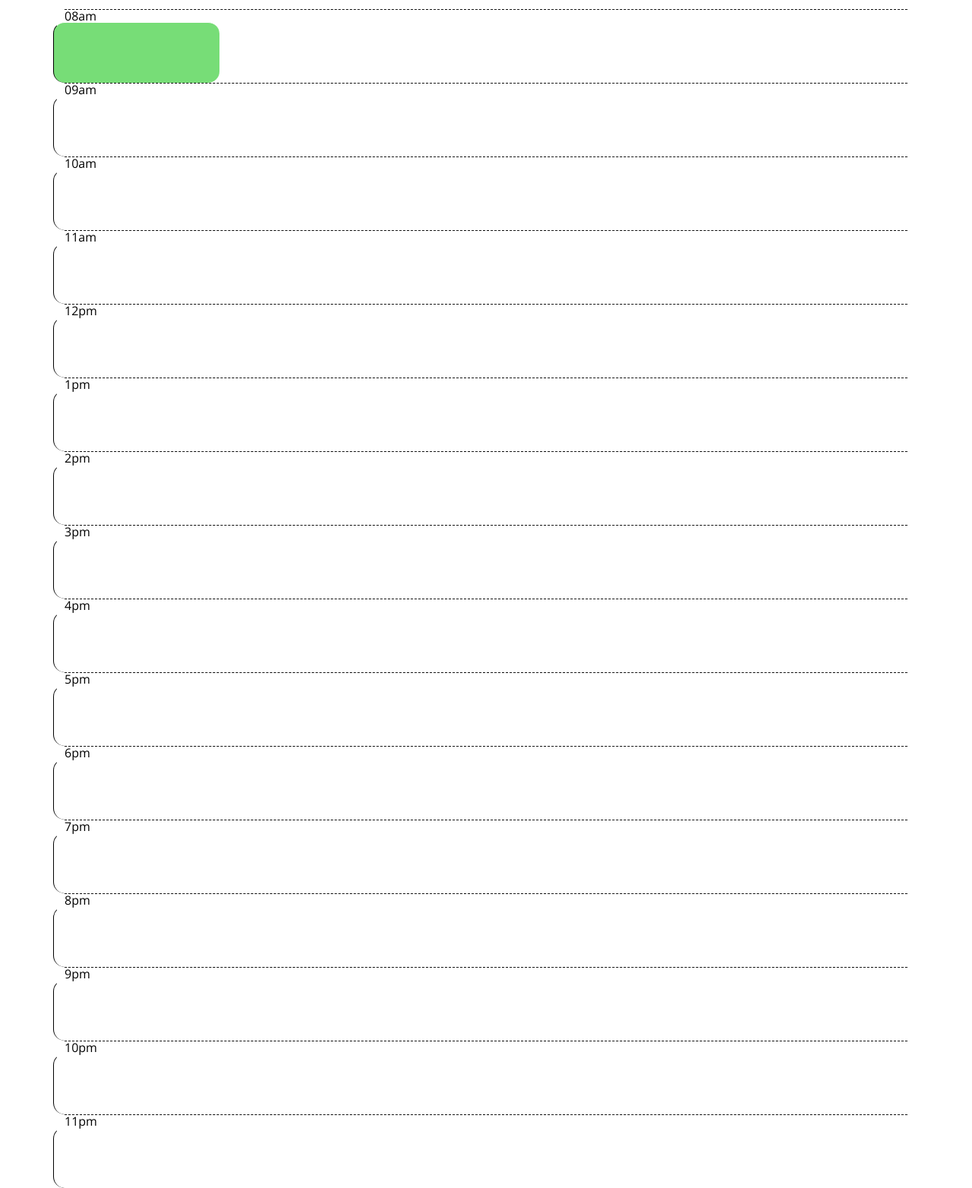
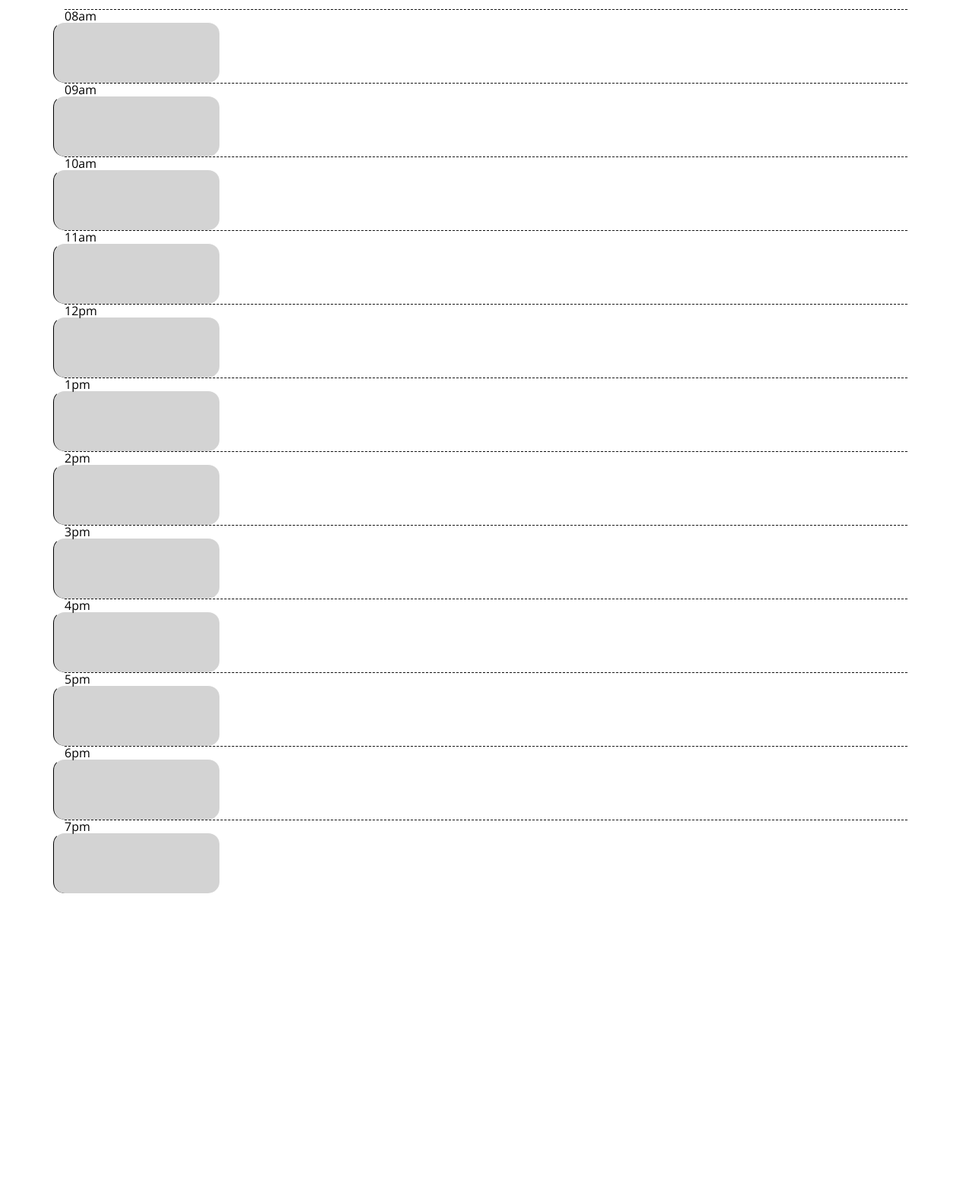
Before and after one commit to mitchroutman/day-planner-MR, a plain HTML site: page index.html in a window 1280 px wide. Shown: the part 320-1884 px from the top of the page at 76% size. After the commit the page ends 1496 px from the top, so only its background shows below. Drawn offline with nearby package versions, Linux system fonts and the light colour scheme.

Commit message:
remove extra timeslots, updated js to loop with military time, added new ids by time

```diff
--- a/assets/script.js
+++ b/assets/script.js
@@ -15,7 +15,7 @@ function date_time() {
 
 //Change background by time
 var checkTheTime = function() {
-    var timeBlock = $("#time-container");
+    var timeBlock = $("#0800, #0900, #1000, #1100, #1200, #1300, #1400, #1500, #1600, #1700, #1800, #1900");
     for (var i = 0 ; i < timeBlock.length ; i++) {
         var elementID = timeBlock[i].id;
         var changeClass = document.getElementById(timeBlock[i].id)
@@ -43,7 +43,7 @@ setInterval(checkTheTime(), (1000 * 60) * 15);
 });
 
 //
-var saveButton = document.querySelector("#time-container");
+var saveButton = document.querySelector(".time-block");
 if (window.localStorage["textarea"]) {
     // console.log("Test")
       saveButton.value = window.localStorage["textarea"];
--- a/index.html
+++ b/index.html
@@ -21,82 +21,62 @@
     <div class="container">
 
       <div id="timetable" class="hour">08am
-          <textarea id="time-container" class="time-block row description" name="dailyentry"></textarea>
+          <textarea id="0800" class="time-block row description" name="dailyentry"></textarea>
           <button name="Save" type="submit" id="saveBtn" class="saveBtn" title="Save" style="display: none;">Save</button>
       </div>
 
       <div id="timetable" class="hour">09am
-          <textarea id="time-container" class="time-block row description" name="dailyentry"></textarea>
+          <textarea id="0900" class="time-block row description" name="dailyentry"></textarea>
           <button name="Save" type="submit" id="saveBtn" class="saveBtn" title="Save" style="display: none;">Save</button>
       </div>
 
       <div id="timetable" class="hour">10am
-        <textarea id="time-container" class="time-block row description" name="dailyentry"></textarea>
+        <textarea id="1000" class="time-block row description" name="dailyentry"></textarea>
         <button name="Save" type="submit" id="saveBtn" class="saveBtn" title="Save" style="display: none;">Save</button>
       </div>
 
       <div id="timetable" class="hour">11am
-        <textarea id="time-container" class="time-block row description" name="dailyentry"></textarea>
+        <textarea id="1100" class="time-block row description" name="dailyentry"></textarea>
         <button name="Save" type="submit" id="saveBtn" class="saveBtn" title="Save" style="display: none;">Save</button>
       </div>
 
       <div id="timetable" class="hour">12pm
-        <textarea id="time-container" class="time-block row description" name="dailyentry"></textarea>
+        <textarea id="1200" class="time-block row description" name="dailyentry"></textarea>
         <button name="Save" type="submit" id="saveBtn" class="saveBtn" title="Save" style="display: none;">Save</button>
       </div>
 
       <div id="timetable" class="hour">1pm
-        <textarea id="time-container" class="time-block row description" name="dailyentry"></textarea>
+        <textarea id="1300" class="time-block row description" name="dailyentry"></textarea>
         <button name="Save" type="submit" id="saveBtn" class="saveBtn" title="Save" style="display: none;">Save</button>
       </div>
 
       <div id="timetable" class="hour">2pm
-        <textarea id="time-container" class="time-block row description" name="dailyentry"></textarea>
+        <textarea id="1400" class="time-block row description" name="dailyentry"></textarea>
         <button name="Save" type="submit" id="saveBtn" class="saveBtn" title="Save" style="display: none;">Save</button>
       </div>
 
       <div id="timetable" class="hour">3pm
-        <textarea id="time-container" class="time-block row description" name="dailyentry"></textarea>
+        <textarea id="1500" class="time-block row description" name="dailyentry"></textarea>
         <button name="Save" type="submit" id="saveBtn" class="saveBtn" title="Save" style="display: none;">Save</button>
       </div>
 
       <div id="timetable" class="hour">4pm
-        <textarea id="time-container" class="time-block row description" name="dailyentry"></textarea>
+        <textarea id="1600" class="time-block row description" name="dailyentry"></textarea>
         <button name="Save" type="submit" id="saveBtn" class="saveBtn" title="Save" style="display: none;">Save</button>
       </div>
 
       <div id="timetable" class="hour">5pm
-        <textarea id="time-container" class="time-block row description" name="dailyentry"></textarea>
+        <textarea id="1700" class="time-block row description" name="dailyentry"></textarea>
         <button name="Save" type="submit" id="saveBtn" class="saveBtn" title="Save" style="display: none;">Save</button>
       </div>
 
       <div id="timetable" class="hour">6pm
-        <textarea id="time-container" class="time-block row description" name="dailyentry"></textarea>
+        <textarea id="1800" class="time-block row description" name="dailyentry"></textarea>
         <button name="Save" type="submit" id="saveBtn" class="saveBtn" title="Save" style="display: none;">Save</button>
       </div>
 
       <div id="timetable" class="hour">7pm
-        <textarea id="time-container" class="time-block row description" name="dailyentry"></textarea>
-        <button name="Save" type="submit" id="saveBtn" class="saveBtn" title="Save" style="display: none;">Save</button>
-      </div>
-
-      <div id="timetable" class="hour">8pm
-        <textarea id="time-container" class="time-block row description" name="dailyentry"></textarea>
-        <button name="Save" type="submit" id="saveBtn" class="saveBtn" title="Save" style="display: none;">Save</button>
-      </div>
-
-      <div id="timetable" class="hour">9pm
-        <textarea id="time-container" class="time-block row description" name="dailyentry"></textarea>
-        <button name="Save" type="submit" id="saveBtn" class="saveBtn" title="Save" style="display: none;">Save</button>
-       </div>
-
-      <div id="timetable" class="hour">10pm
-        <textarea id="time-container" class="time-block row description" name="dailyentry"></textarea>
-        <button name="Save" type="submit" id="saveBtn" class="saveBtn" title="Save" style="display: none;">Save</button>
-      </div>
-
-      <div id="timetable" class="hour">11pm
-        <textarea id="time-container" class="time-block row description" name="dailyentry"></textarea>
+        <textarea id="1900" class="time-block row description" name="dailyentry"></textarea>
         <button name="Save" type="submit" id="saveBtn" class="saveBtn" title="Save" style="display: none;">Save</button>
       </div>
 
```
